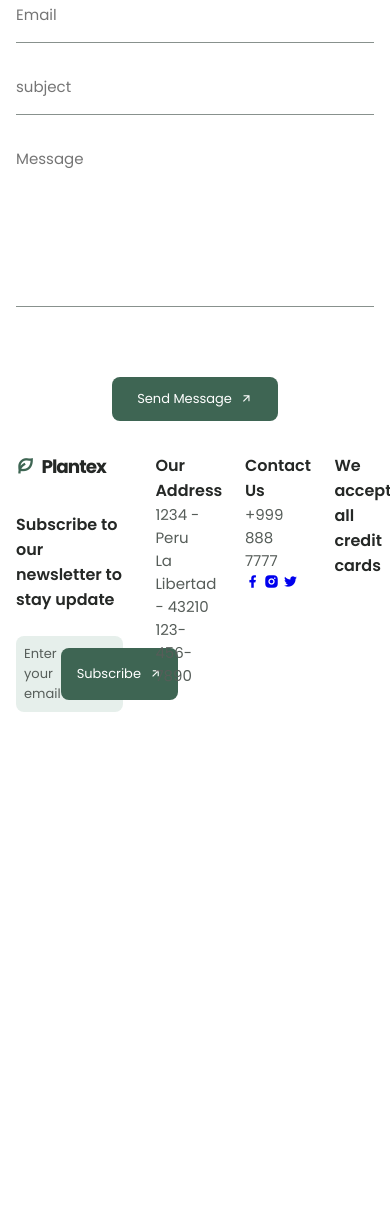
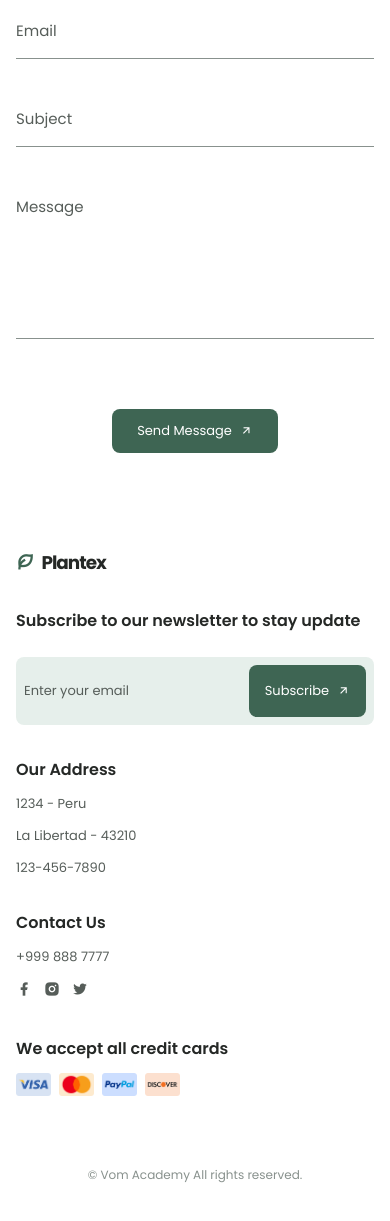
Before and after one commit to ggugguiscute/Template-Exercise, a plain HTML site: page index.html in a window 390 px wide. Shown: the part 4152-5373 px from the top of the page. Before the commit the page ends 4864 px from the top, so only its background shows below. Drawn offline with nearby package versions, Linux system fonts and the light colour scheme.

Commit message:
1108 css,html

```diff
--- a/css/media.css
+++ b/css/media.css
@@ -22,7 +22,8 @@
     font-size: var(--small-font-size);
     margin: 2rem auto 0;
   }
-  section {
+  section,
+  footer {
     padding: 4rem 0 1rem;
   }
   .section-title {
@@ -130,6 +131,23 @@
   .contact .form {
     padding: 1rem 0;
   }
+  /*============ Footer Style ============*/
+  .footer .footer-contents {
+    flex-wrap: wrap;
+    row-gap: 2rem;
+  }
+
+  .footer .footer-item {
+    /* !important : css에서 정의하는 값으로 가장 최우선으로 적용된다. 사용은 최소화한다. */
+    width: 50% !important/*최우선순위*/;
+  }
+
+  .footer .footer-item:nth-child(3) {
+    margin-left: 0;
+  }
+  .footer .copy {
+    padding: 4rem 0 2rem;
+  }
 }
 
 @media screen and (max-width: 480px) {
@@ -148,6 +166,20 @@
   }
   .product-boxes .product-box .product-image img {
     transform: translateX(0);
+  }
+  /*============ Footer Style ============*/
+  .footer .footer-contents {
+    flex-wrap: wrap;
+    row-gap: 2rem;
+  }
+
+  .footer .footer-item {
+    /* !important : css에서 정의하는 값으로 가장 최우선으로 적용된다. 사용은 최소화한다. */
+    width: 100% !important/*최우선순위*/;
+  }
+
+  .footer .footer-item:not(:first-child) {
+    padding-left: 0;
   }
 }
 
--- a/css/style.css
+++ b/css/style.css
@@ -111,7 +111,8 @@ img {
   max-width: 1024px;
 }
 
-section {
+section,
+footer {
   padding: 8rem 0 1rem;
 }
 
@@ -643,11 +644,29 @@ section {
 }
 .contact .form p {
   width: 100%;
+  position: relative;
 }
+
+.contact .form p label {
+  position: absolute;
+  top: 1rem;
+  left: 0;
+  transition: all 0.3s ease;
+}
+
+.contact .form p .input:focus + label {
+  top: -0.5rem;
+}
+/* placeholder-shown:placeholder가 보이는 것을 체크한다. 만약 사용자가 값을 입력하면 placeholder가 보이지 않는다. */
+
+.contact .form p input:not(:placeholder-shown).input:not(:focus)/*??*/+label {
+  top: -0.5rem;
+}
+
 .contact .form p input,
 .contact .form p textarea {
   width: 100%;
-  padding: 0 0 1rem 0;
+  padding: 1rem 1rem 1rem 0;
   border: none;
   border-bottom: 1px solid var(--text-color-light);
   color: var(--text-color);
@@ -704,6 +723,42 @@ section {
   padding: 1rem;
 }
 
+.footer .footer-item p {
+  font-size: var(--small-font-size);
+  margin-top: 0.75rem;
+}
+
+.footer .footer-item .footer-social-box {
+  margin-top: 0.75rem;
+  display: flex;
+  column-gap: 0.75rem;
+}
+
+.footer .footer-item .footer-social-box a {
+  font-size: 1rem;
+  color: var(--text-color);
+}
+
+.footer .footer-item .footer-card-box {
+  display: flex;
+  column-gap: 0.5rem;
+  margin-top: 0.75rem;
+}
+
+.footer .footer-item .footer-card-box img {
+  width: 35px;
+}
+
+.footer .copy {
+  padding: 7rem 0 2rem;
+  text-align: center;
+}
+
+.footer .copy p {
+  font-size: var(--smaller-font-size);
+  color: var(--text-color-light);
+}
+
 /*============ Memo ============*/
 /* 1. 박스, 텍스트, 그림자 효과 */
 .box {
--- a/index.html
+++ b/index.html
@@ -330,13 +330,21 @@
               <form action="abc.php" method="get" class="form">
                 <!--!!!!!!!!!!!!!!!!!!!!!!여기!!!!!!!!!!!!!!!!!!!-->
                 <p class="input-email">
-                  <input type="text" placeholder="Email" />
+                  <input type="text" placeholder=" " class="input" />
+                  <label for="input">Email</label>
                 </p>
                 <p class="input-subject">
-                  <input type="text" placeholder="subject" />
+                  <input type="text" placeholder=" " class="input" />
+                  <label for="input">Subject</label>
                 </p>
                 <p class="input-msg">
-                  <textarea name="" id="" placeholder="Message"></textarea>
+                  <textarea
+                    name=""
+                    id=""
+                    placeholder=" "
+                    class="input"
+                  ></textarea>
+                  <label for="">Message</label>
                 </p>
                 <button type="submit" class="button">
                   Send Message
@@ -377,16 +385,34 @@
               <h3 class="footer-title">Contact Us</h3>
               <div class="footer-txt">
                 <p>+999 888 7777</p>
-                <a href="#"><i class="ri-facebook-fill"></i></a>
-                <a href="#"><i class="ri-instagram-fill"></i></a>
-                <a href="#"><i class="ri-twitter-fill"></i></a>
+                <div class="footer-social-box">
+                  <a href="#" class="footer-social-link"
+                    ><i class="ri-facebook-fill"></i
+                  ></a>
+                  <a href="#" class="footer-social-link"
+                    ><i class="ri-instagram-fill"></i
+                  ></a>
+                  <a href="#" class="footer-social-link"
+                    ><i class="ri-twitter-fill"></i
+                  ></a>
+                </div>
               </div>
             </div>
             <div class="footer-item">
               <h3 class="footer-title">We accept all credit cards</h3>
+              <div class="footer-card-box">
+                <a href="#"><img src="/img/card1.png" alt="" /></a>
+                <a href="#"><img src="/img/card2.png" alt="" /></a>
+                <a href="#"><img src="/img/card3.png" alt="" /></a>
+                <a href="#"><img src="/img/card4.png" alt="" /></a>
+              </div>
             </div>
           </div>
+          <div class="copy">
+            <p>&copy; Vom Academy All rights reserved.</p>
+          </div>
         </footer>
+        <!----------------End of Contact Section--------------->
       </main>
     </div>
   </body>
```
